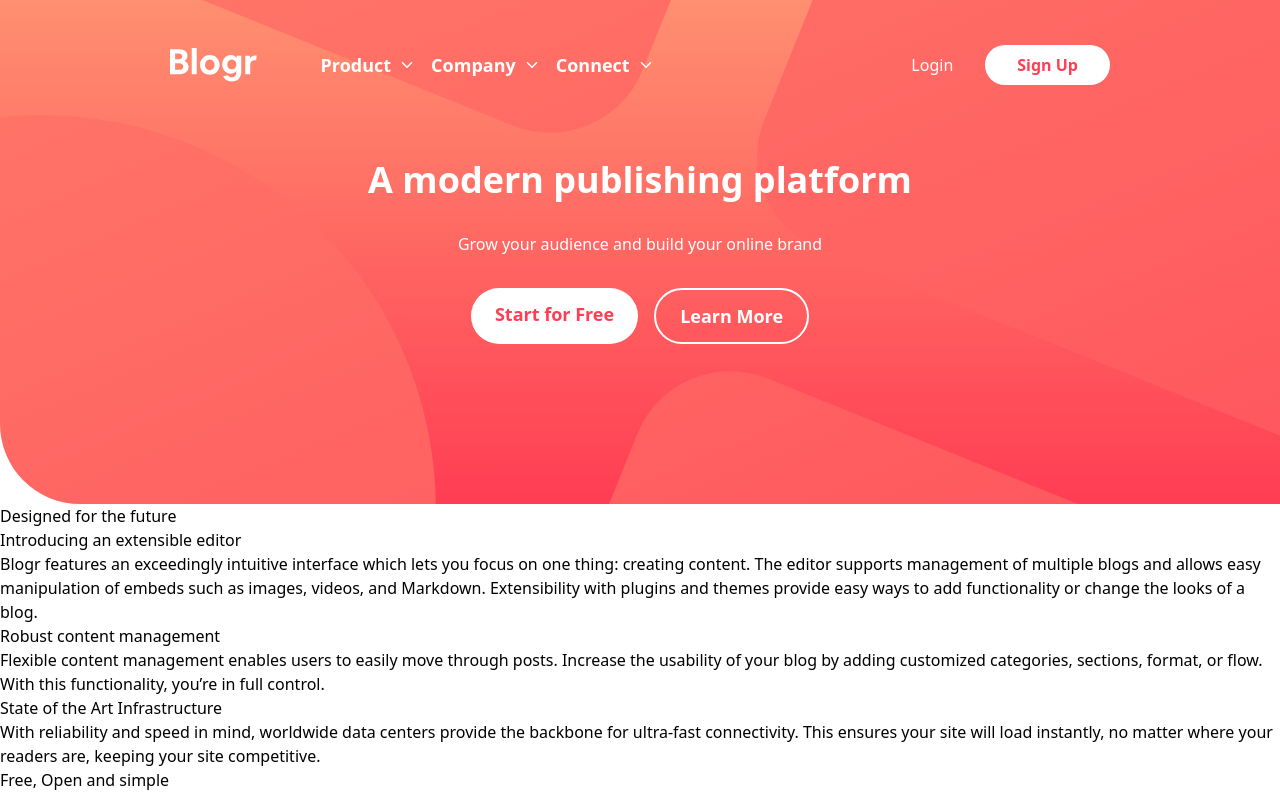
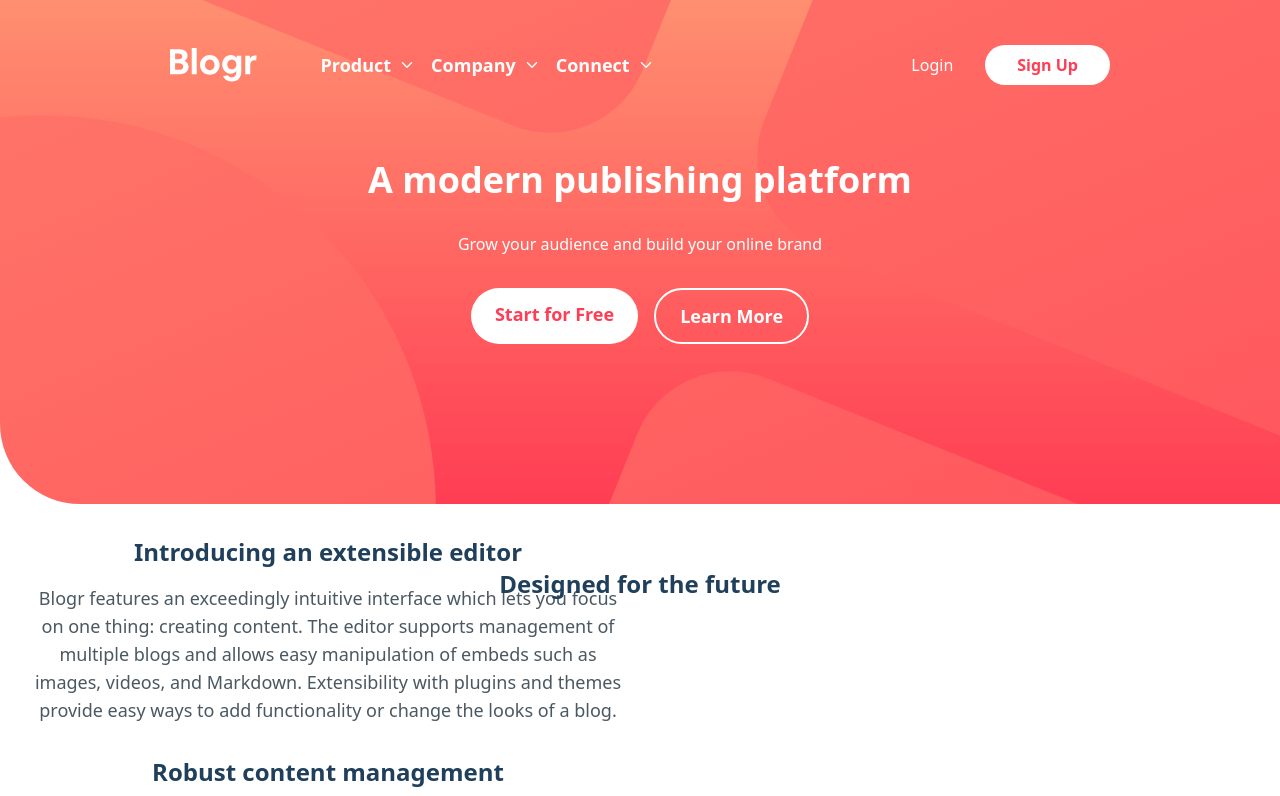
Before and after one commit to bruno-queiroz/blog-landing-page, a React (Vite) app: page / in a window 1280 px wide. Shown: the top 796 px of the page. Built offline with nearby package versions, Linux system fonts and the light colour scheme.

Commit message:
Add CSS to DesignedForTheFuture section

```diff
--- a/src/components/DesignedForTheFutureSection.tsx
+++ b/src/components/DesignedForTheFutureSection.tsx
@@ -2,29 +2,40 @@ import React from "react";
 
 const DesignedForTheFutureSection = () => {
   return (
-    <section>
-      <h2>Designed for the future</h2>
-      <div />
+    <section className="flex flex-col gap-4 p-4 lg:p-8 py-8 lg:relative">
+      <h2 className="font-semibold text-very-dark-blue text-2xl text-center lg:absolute lg:top-16 lg:right-[50%] lg:translate-x-[50%]">
+        Designed for the future
+      </h2>
+      <div className="lg:grid lg:grid-cols-2 gap-8">
+        <div className="illustration-bg-img order-2 self-end" />
+        <div className="flex flex-col gap-8 order-1 justify-center">
           <article>
-        <h3>Introducing an extensible editor</h3>
-        <p>
+            <h3 className="font-semibold text-very-dark-blue text-2xl text-center mb-4">
+              Introducing an extensible editor
+            </h3>
+            <p className="text-very-dark-grayish-blue text-lg text-center">
               {" "}
-          Blogr features an exceedingly intuitive interface which lets you focus
-          on one thing: creating content. The editor supports management of
-          multiple blogs and allows easy manipulation of embeds such as images,
-          videos, and Markdown. Extensibility with plugins and themes provide
-          easy ways to add functionality or change the looks of a blog.
+              Blogr features an exceedingly intuitive interface which lets you
+              focus on one thing: creating content. The editor supports
+              management of multiple blogs and allows easy manipulation of
+              embeds such as images, videos, and Markdown. Extensibility with
+              plugins and themes provide easy ways to add functionality or
+              change the looks of a blog.
             </p>
           </article>
           <article>
-        <h3>Robust content management</h3>
-        <p>
+            <h3 className="font-semibold text-very-dark-blue text-2xl text-center mb-4">
+              Robust content management
+            </h3>
+            <p className="text-very-dark-grayish-blue text-lg text-center">
               Flexible content management enables users to easily move through
               posts. Increase the usability of your blog by adding customized
-          categories, sections, format, or flow. With this functionality, you’re
-          in full control.
+              categories, sections, format, or flow. With this functionality,
+              you’re in full control.
             </p>
           </article>
+        </div>
+      </div>
     </section>
   );
 };
```
Lines whose indentation alone changed are shown as unchanged.
